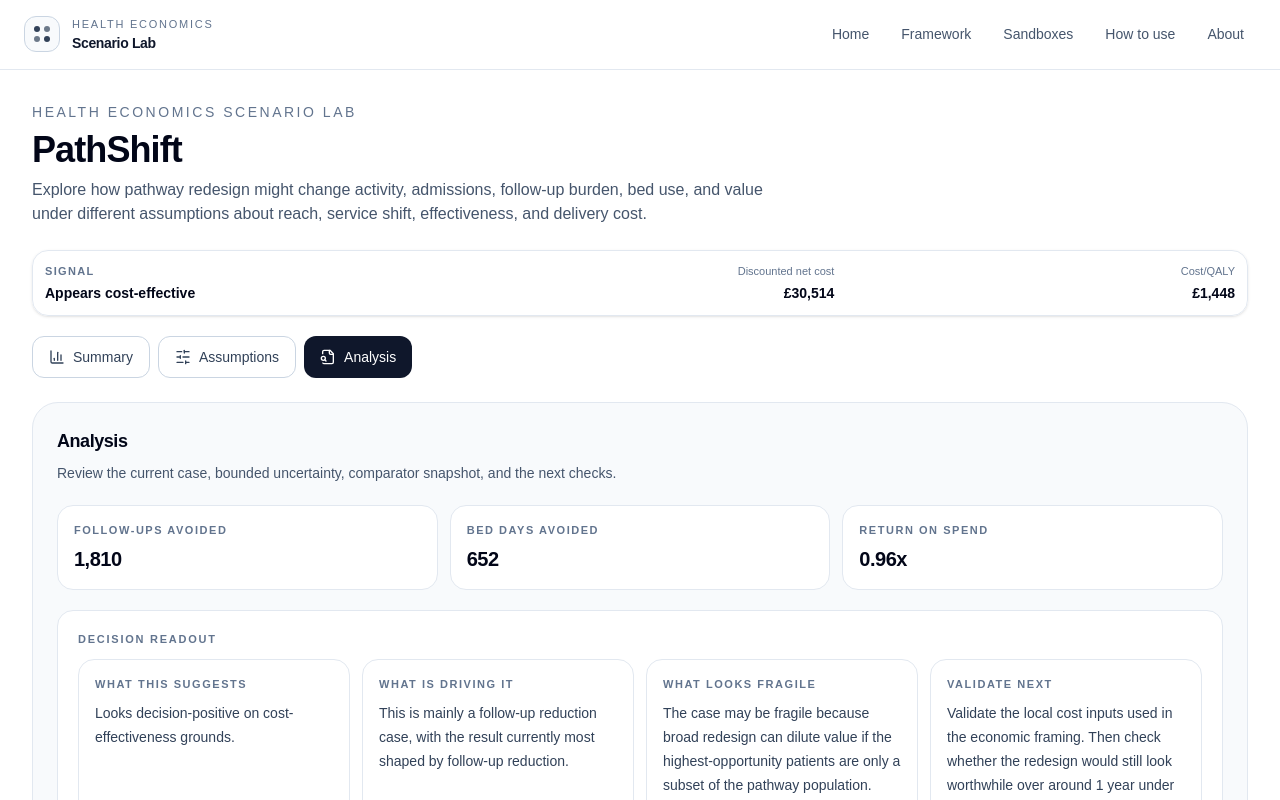
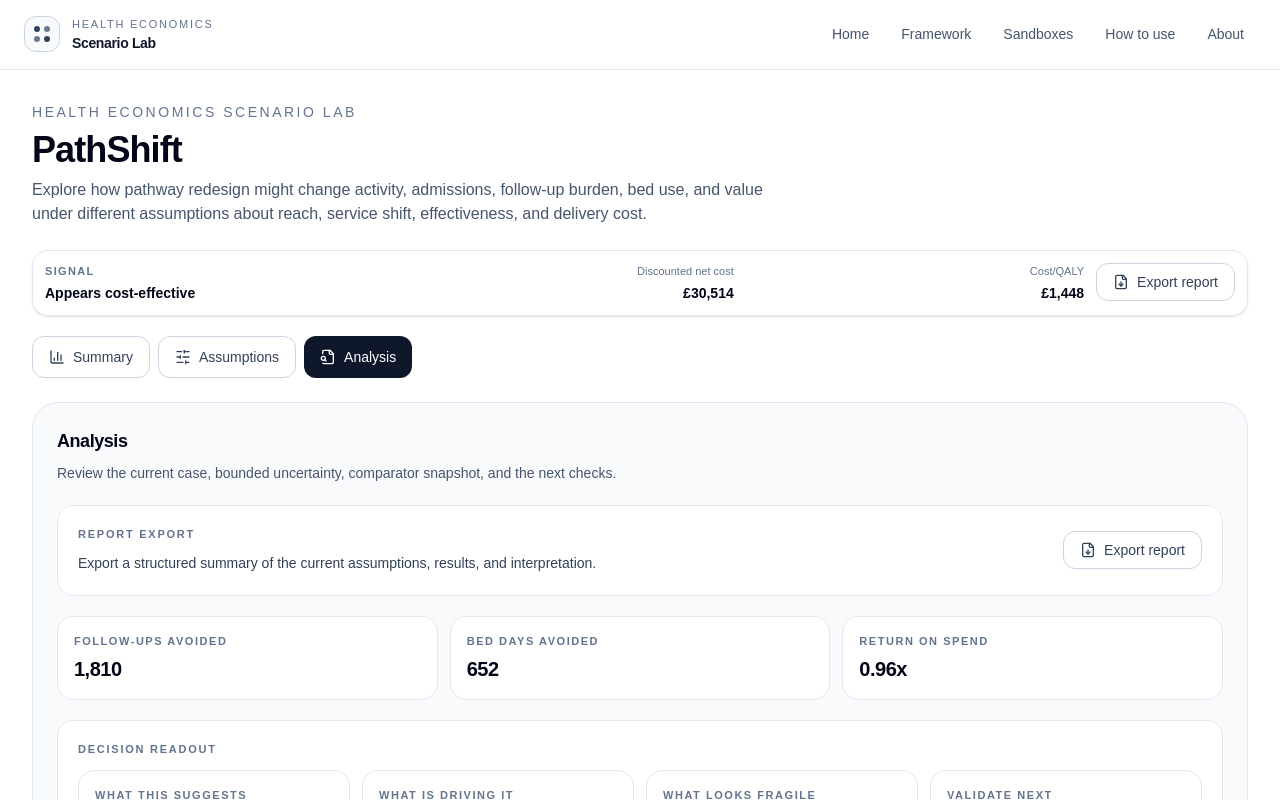
Before and after one commit to olivercareyncl/health-economics-scenario-lab, a Next.js app in the folder site/: page /sandboxes/pathshift in a window 1280 px wide. Both pictures are taken after a click on the button "Analysis". Shown: the top 800 px of the page. Built offline with nearby package versions, Linux system fonts and the light colour scheme.

Commit message:
Update pathshift-app.tsx

```diff
--- a/site/src/components/pathshift/pathshift-app.tsx
+++ b/site/src/components/pathshift/pathshift-app.tsx
@@ -7,6 +7,7 @@ import {
   SlidersHorizontal,
   BarChart3,
   FileSearch,
+  FileDown,
 } from "lucide-react";
 import {
   Bar,
@@ -860,6 +861,34 @@ export default function PathShiftApp() {
     [results, inputs, uncertainty],
   );
 
+  const handleExportReport = async () => {
+    try {
+      const response = await fetch("/api/export/pathshift", {
+        method: "POST",
+        headers: {
+          "Content-Type": "application/json",
+        },
+        body: JSON.stringify({ inputs }),
+      });
+
+      if (!response.ok) {
+        throw new Error("Failed to export report");
+      }
+
+      const blob = await response.blob();
+      const url = window.URL.createObjectURL(blob);
+      const link = document.createElement("a");
+      link.href = url;
+      link.download = "pathshift-report.pdf";
+      document.body.appendChild(link);
+      link.click();
+      link.remove();
+      window.URL.revokeObjectURL(url);
+    } catch (error) {
+      console.error(error);
+    }
+  };
+
   const updateInput = <K extends keyof Inputs>(key: K, value: Inputs[K]) => {
     setInputs((prev) => ({ ...prev, [key]: value }));
   };
@@ -1396,8 +1425,19 @@ export default function PathShiftApp() {
         </div>
       </div>
 
+      <div className="mb-5 lg:hidden">
+        <button
+          type="button"
+          onClick={handleExportReport}
+          className="inline-flex w-full items-center justify-center gap-2 rounded-xl border border-slate-300 bg-white px-4 py-3 text-sm font-medium text-slate-700 transition hover:bg-slate-50"
+        >
+          <FileDown className="h-4 w-4" />
+          Export report
+        </button>
+      </div>
+
       <div className="sticky top-[72px] z-20 mb-5 hidden rounded-2xl border border-slate-200 bg-white/95 p-3 shadow-sm backdrop-blur lg:block">
-        <div className="grid grid-cols-3 items-start gap-3">
+        <div className="grid grid-cols-[1fr_1fr_1fr_auto] items-start gap-3">
           <div className="min-w-0">
             <p className="text-[11px] font-semibold uppercase tracking-[0.12em] text-slate-500">
               Signal
@@ -1418,6 +1458,14 @@ export default function PathShiftApp() {
               {formatCurrency(results.discounted_cost_per_qaly)}
             </p>
           </div>
+          <button
+            type="button"
+            onClick={handleExportReport}
+            className="inline-flex items-center justify-center gap-2 rounded-xl border border-slate-300 bg-white px-4 py-2 text-sm font-medium text-slate-700 transition hover:bg-slate-50"
+          >
+            <FileDown className="h-4 w-4" />
+            Export report
+          </button>
         </div>
       </div>
 
@@ -1551,6 +1599,25 @@ export default function PathShiftApp() {
             dense
           >
             <div className="space-y-5">
+              <div className={SUBCARD}>
+                <div className="flex items-center justify-between gap-4">
+                  <div>
+                    <h3 className={SECTION_KICKER}>Report export</h3>
+                    <p className="mt-2 text-sm leading-6 text-slate-700">
+                      Export a structured summary of the current assumptions, results, and interpretation.
+                    </p>
+                  </div>
+                  <button
+                    type="button"
+                    onClick={handleExportReport}
+                    className="inline-flex items-center justify-center gap-2 rounded-xl border border-slate-300 bg-white px-4 py-2 text-sm font-medium text-slate-700 transition hover:bg-slate-50"
+                  >
+                    <FileDown className="h-4 w-4" />
+                    Export report
+                  </button>
+                </div>
+              </div>
+
               <div className="grid grid-cols-1 gap-3">
                 <MetricCard
                   label="Follow-ups avoided"
@@ -1730,6 +1797,25 @@ export default function PathShiftApp() {
             dense
           >
             <div className="space-y-5">
+              <div className={SUBCARD}>
+                <div className="flex items-center justify-between gap-4">
+                  <div>
+                    <h3 className={SECTION_KICKER}>Report export</h3>
+                    <p className="mt-2 text-sm leading-6 text-slate-700">
+                      Export a structured summary of the current assumptions, results, and interpretation.
+                    </p>
+                  </div>
+                  <button
+                    type="button"
+                    onClick={handleExportReport}
+                    className="inline-flex items-center justify-center gap-2 rounded-xl border border-slate-300 bg-white px-4 py-2 text-sm font-medium text-slate-700 transition hover:bg-slate-50"
+                  >
+                    <FileDown className="h-4 w-4" />
+                    Export report
+                  </button>
+                </div>
+              </div>
+
               <div className="grid grid-cols-1 gap-3 md:grid-cols-3">
                 <MetricCard
                   label="Follow-ups avoided"
```
